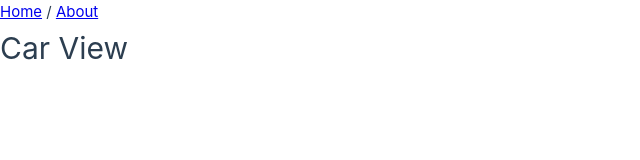
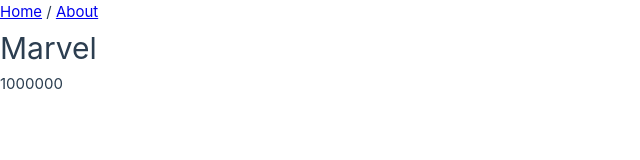
Before and after one commit to MinKhantNaung/vue_router_learning, a Vue app: page /cars/1 in a window 1280 px wide. Shown: the top 160 px of the page, without its empty margins (0-640 px from the left). Built offline with nearby package versions, Linux system fonts and the light colour scheme.

Commit message:
useRoute

```diff
--- a/src/views/CarView.vue
+++ b/src/views/CarView.vue
@@ -1,9 +1,16 @@
 <script setup>
+import { useRoute } from "vue-router";
+import cars from '../data/cars.json'
 
+const route = useRoute();
+
+// useRoute for get route information
+const car = cars.find(car => car.id === parseInt(route.params.id))
 </script>
 
 <template>
     <div>
-        <h1>Car View</h1>
+        <h1>{{ car.name }}</h1>
+        <p>{{ car.price }}</p>
     </div>
 </template>
```
